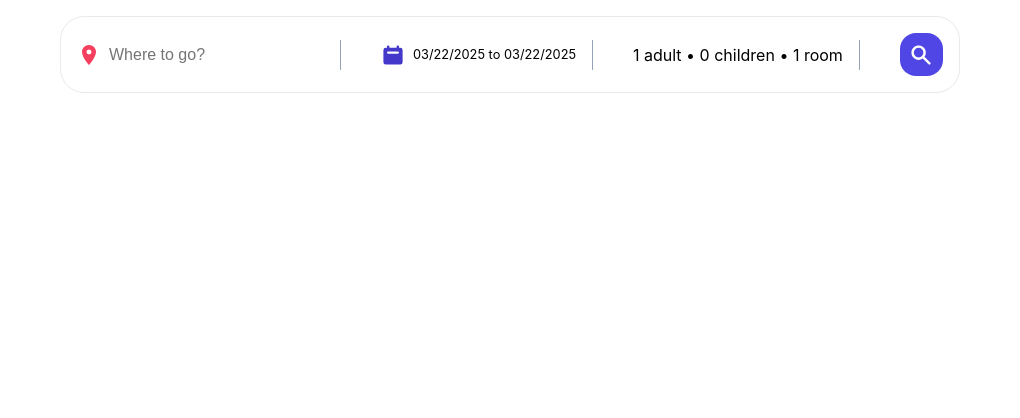
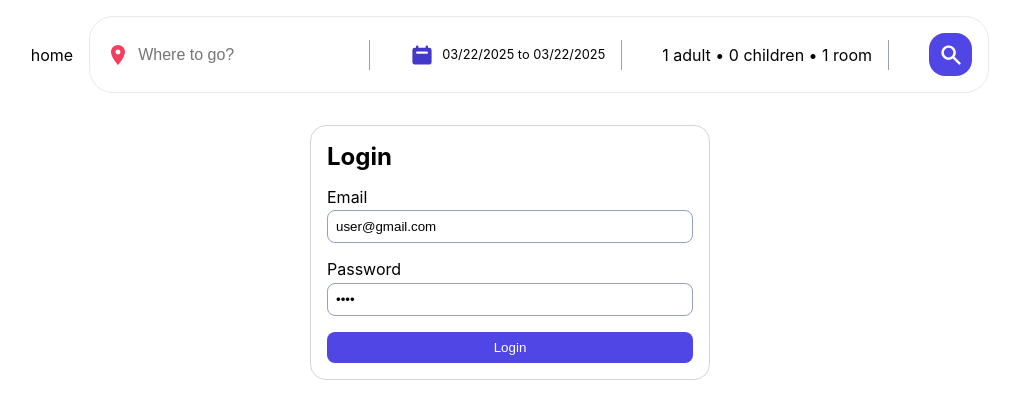
Before and after one commit to Aadeleslami/Booking-Hotel-App, a React app: page /login in a window 1280 px wide. Shown: the top 418 px of the page, without its empty margins (130-1150 px from the left). Built offline with nearby package versions, Linux system fonts and the light colour scheme; no server answers; data requests are answered from the project's data file; the HTML template or start-up script is replaced by a standard one.

Commit message:
FAKE AuthProvider

```diff
--- a/src/App.jsx
+++ b/src/App.jsx
@@ -11,6 +11,7 @@ import Provider from "./Provider";
 import Bookmark from "./components/Bookmark/Bookmark";
 import SingleBookmark from "./components/SingleBookmark/SingleBookmark";
 import AddNewBookmark from "./components/AddNewBookmark/AddNewBookmark";
+import Login from "./components/Login/Login";
 
 function App() {
   return (
@@ -28,6 +29,7 @@ function App() {
         <Route path=":id" element={<SingleBookmark/>} />
         <Route path="add" element={<AddNewBookmark/>} />
         </Route>
+        <Route path="/login" element={<Login/>} />
       </Routes>
    </Provider>
   );
--- a/src/components/Header/Header.jsx
+++ b/src/components/Header/Header.jsx
@@ -6,7 +6,7 @@ import "react-date-range/dist/styles.css";
 import "react-date-range/dist/theme/default.css";
 import { DateRange } from "react-date-range";
 import { format } from "date-fns";
-import { createSearchParams, useNavigate, useSearchParams } from "react-router-dom";
+import { createSearchParams, NavLink, useLocation, useNavigate, useSearchParams } from "react-router-dom";
 function Header() {
   const[searchParams,setSearchParams]=useSearchParams()
   const [destination, setDestination] = useState(searchParams.get("destination") || "");
@@ -25,6 +25,8 @@ function Header() {
   ]);
   const [openDate, setOpenDate] = useState(false);
   const navigation = useNavigate();
+  const location = useLocation()
+  const isHomePage = location.pathname === "/"
 
   const handleOptions = (name, operation) => {
     setOptions((prev) => {
@@ -47,6 +49,7 @@ navigation({
   }
   return (
     <div className="header">
+     <div>{isHomePage?  <NavLink  to="/bookmark">{"Bookmark"}</NavLink> : <NavLink to="/">{"home"}</NavLink>}</div>
       <div className="headerSearch">
         <div className="headerSearchItem">
           <MdLocationOn className="headerIcon locationIcon" />
--- /dev/null
+++ b/src/components/Login/Login.jsx
@@ -0,0 +1,39 @@
+import {  useState } from "react";
+
+
+function Login() {
+  const [email, setEmail] = useState("user@gmail.com");
+  const [password, setPassword] = useState("1234");
+
+  return (
+    <div className="loginContainer">
+      <h2>Login</h2>
+      <form  className="form">
+        <div className="formControl">
+          <label htmlFor="email">Email</label>
+          <input
+            value={email}
+            onChange={(e) => setEmail(e.target.value)}
+            type="text"
+            name="email"
+            id="email"
+          />
+        </div>
+        <div className="formControl">
+          <label htmlFor="password">Password</label>
+          <input
+            value={password}
+            onChange={(e) => setPassword(e.target.value)}
+            type="password"
+            name="password"
+            id="password"
+          />
+        </div>
+        <div className="buttons">
+          <button className="btn btn--primary">Login</button>
+        </div>
+      </form>
+    </div>
+  );
+}
+export default Login;
--- a/src/context/BookmarkListContext.jsx
+++ b/src/context/BookmarkListContext.jsx
@@ -77,7 +77,7 @@ function BookmarkListProvider({ children }) {
   }, []);
 
   async function getBookmark(id) {
-    if(Number(id)===currentBookmark?.id)return;
+    if (Number(id) === currentBookmark?.id) return;
     dispatch({ type: "loading" });
     try {
       const { data } = await axios.get(`${BASE_URL}/bookmarks/${id}`);
@@ -96,6 +96,7 @@ function BookmarkListProvider({ children }) {
       const { data } = await axios.post(`${BASE_URL}/bookmarks/`, newBookmark);
 
       dispatch({ type: "bookmark/created", payload: data });
+      toast.success("Bookmark added successfully");
     } catch (error) {
       toast.error(error?.message);
       dispatch({ type: "rejected", payload: error.message });
@@ -106,6 +107,7 @@ function BookmarkListProvider({ children }) {
     try {
       await axios.delete(`${BASE_URL}/bookmarks/${id}`);
       dispatch({ type: "bookmark/deleted", payload: id });
+      toast.success("Bookmark deleted");
     } catch (error) {
       toast.error(error?.message);
       dispatch({ type: "rejected", payload: error.message });
```
Also changed, not shown: src/context/AuthProvider.jsx (added, +54 -0 lines), server/db.json.
